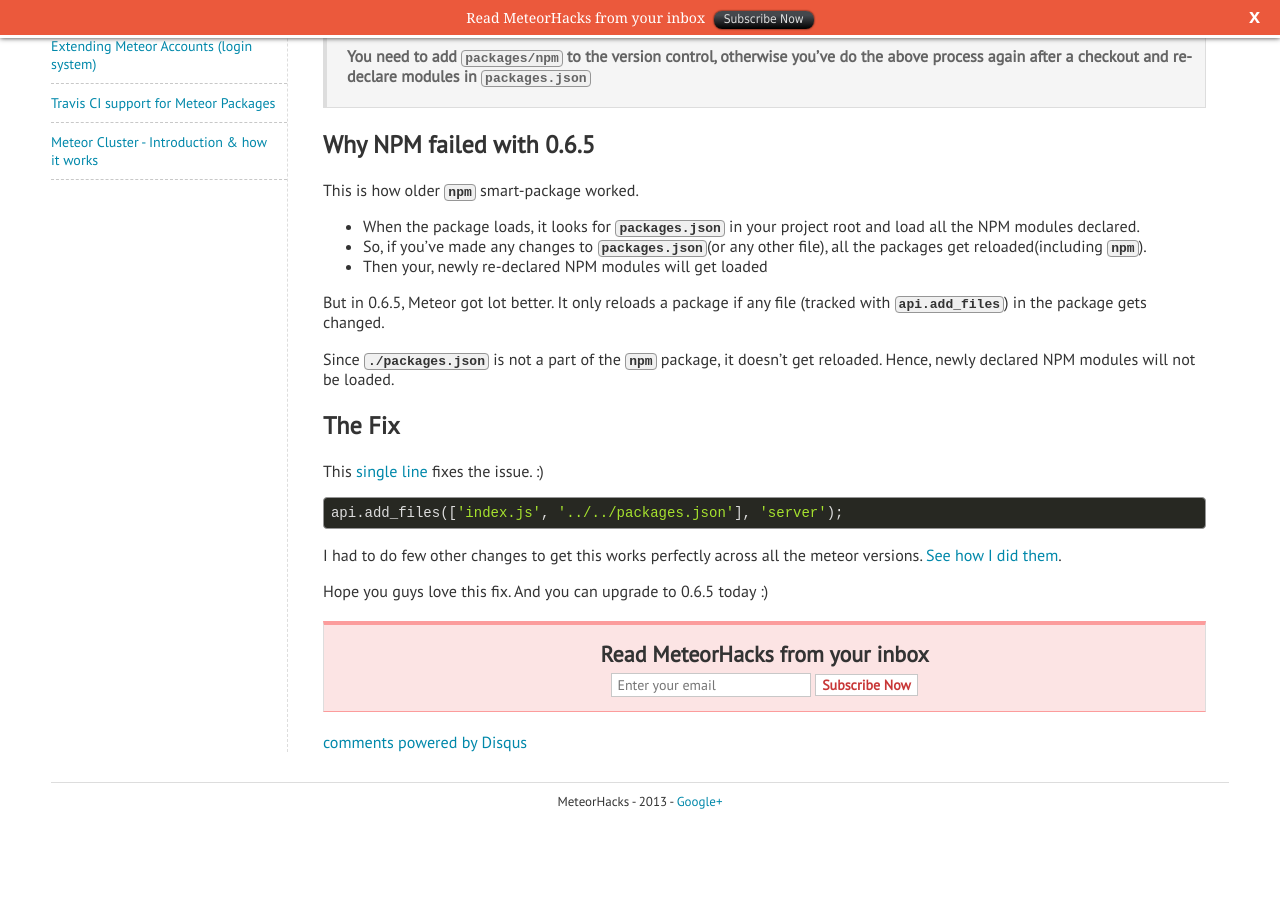
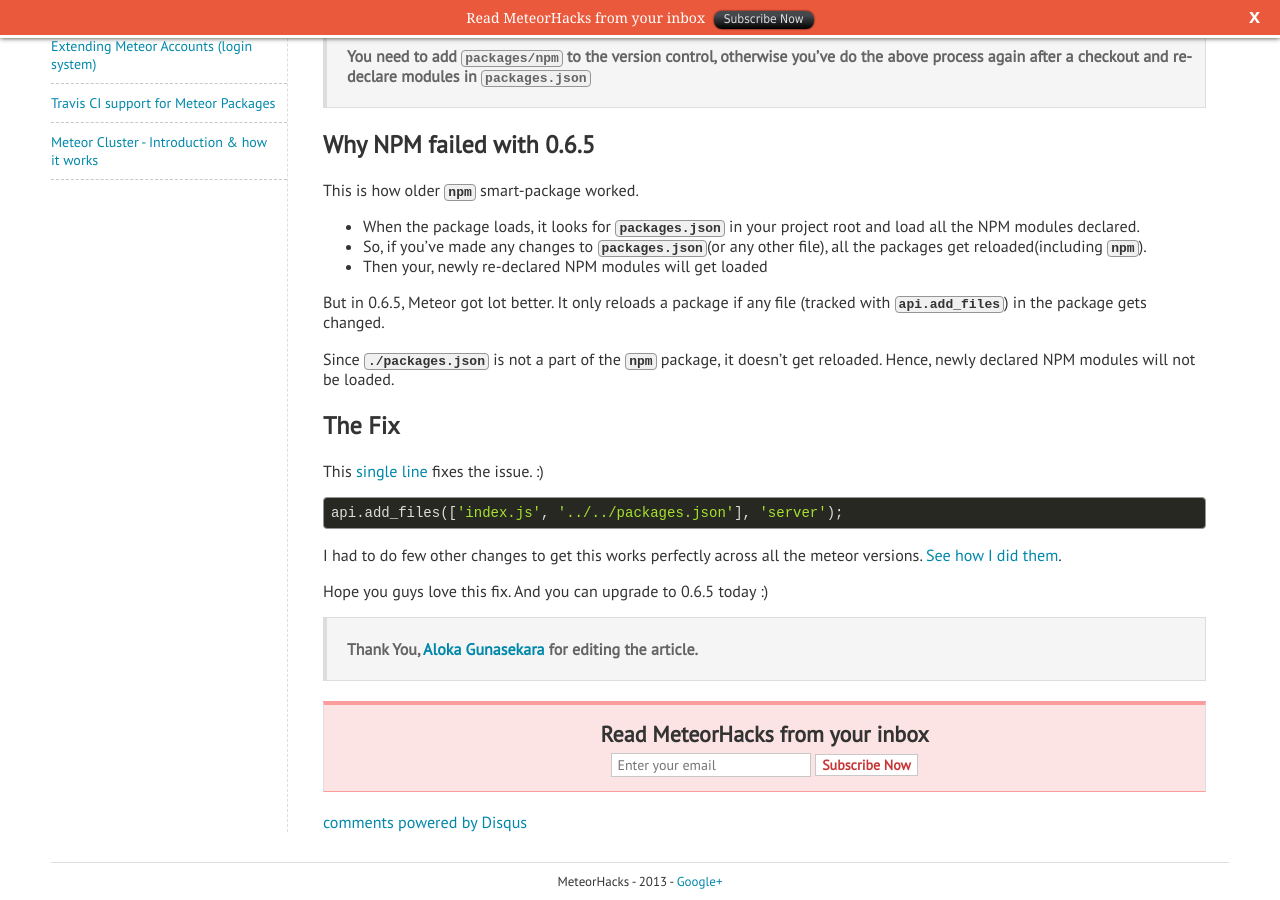
Before and after one commit to meteorhacks/meteorhacks.github.io, a Jekyll site: the page built from _posts/2013-08-19-npm-meteor-integration-is-back.md, in a window 1280 px wide and 900 px high, scrolled down 945 px. Built offline with Jekyll 4.4.1, drawn with Linux system fonts in a browser that asks for light colours; some web fonts are replaced; comment, search, counter and statistics services are not loaded; before the commit the page ends 1765 px from its top, so only the background shows below that.

Commit message:
added thank you note

```diff
--- a/_posts/2013-08-19-npm-meteor-integration-is-back.md
+++ b/_posts/2013-08-19-npm-meteor-integration-is-back.md
@@ -58,3 +58,5 @@
 I had to do few other changes to get this works perfectly across all the meteor versions. [See how I did them](https://github.com/arunoda/meteor-npm/blob/master/package.js).
 
 Hope you guys love this fix. And you can upgrade to 0.6.5 today :)
+
+> Thank You, [Aloka Gunasekara](https://twitter.com/alokag) for editing the article.
```
